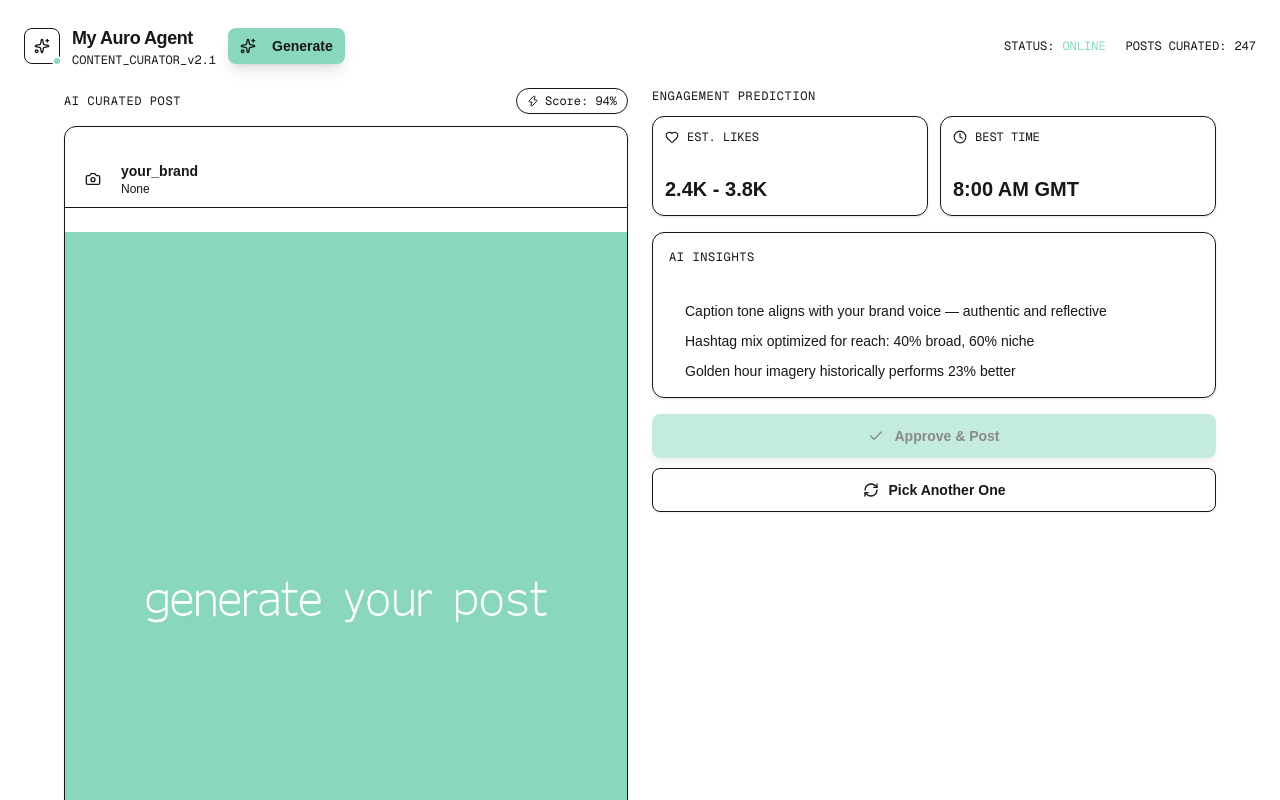
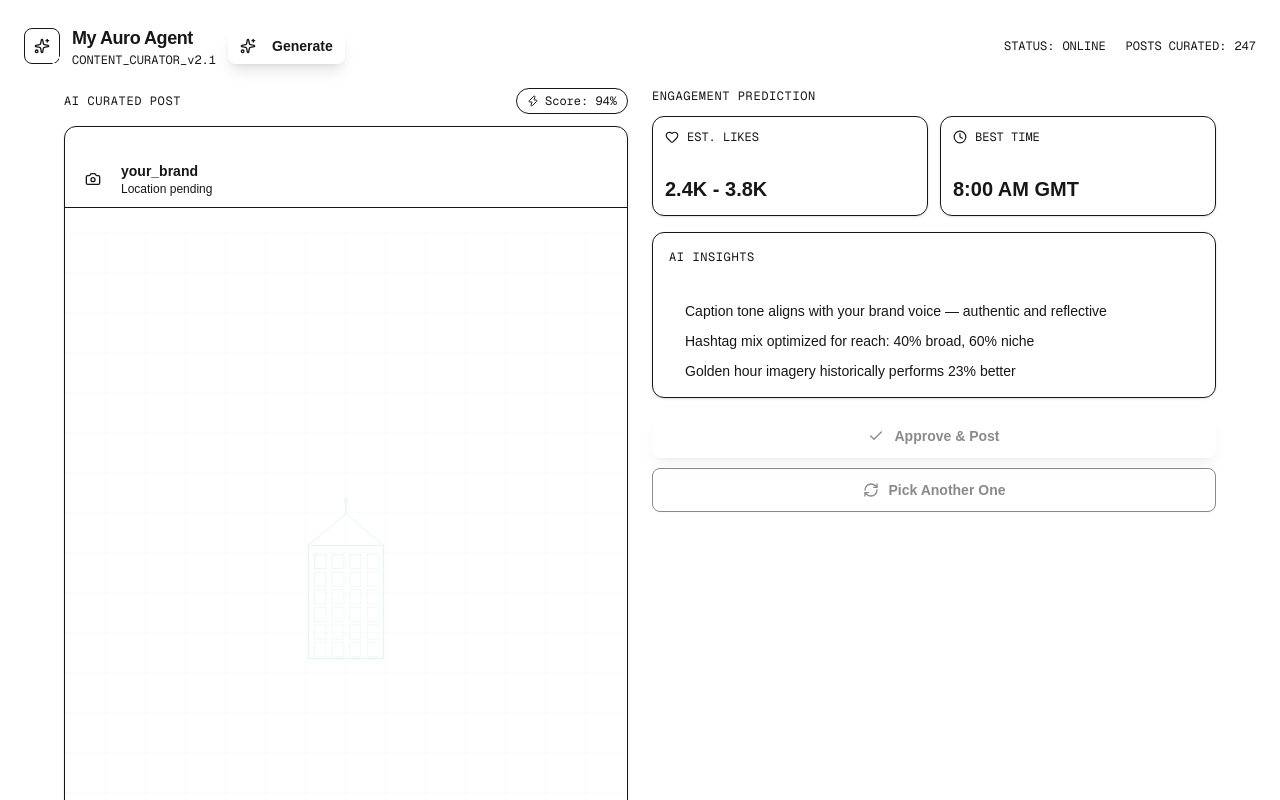
Before and after one commit to Harerina/auroagent, a Next.js app: page / in a window 1280 px wide. Shown: the top 800 px of the page. Built offline with nearby package versions, Linux system fonts and the light colour scheme.

Commit message:
set animation with v0

```diff
--- a/app/page.tsx
+++ b/app/page.tsx
@@ -1,7 +1,9 @@
 "use client";
 
-import { useState } from "react";
+import { useState, useEffect } from "react";
 import Image from "next/image";
+import confetti from "canvas-confetti";
+import { motion, AnimatePresence } from "framer-motion";
 import {
   Check,
   RefreshCw,
@@ -77,11 +79,90 @@ const curatedPost = {
   },
 };
 
-const defaultCuratedData = {
-  vibe: "None",
-  hashtags: ["#none"],
-  location: "None",
+const defaultCuratedData: {
+  vibe: string;
+  hashtags: string[];
+  location: string;
+} = {
+  vibe: "Awaiting visual input...",
+  hashtags: [],
+  location: "Location pending",
 };
+
+const mubitMessages = [
+  "MUBIT: Analyzing visual patterns...",
+  "Detecting architectural preferences...",
+  "Updating your digital Aura...",
+];
+
+// Architectural SVG placeholder for the "analyzing" state
+function ArchitecturalPlaceholder() {
+  return (
+    <div className="absolute inset-0 flex items-center justify-center bg-gradient-to-br from-secondary via-muted to-secondary">
+      <div className="relative w-full h-full flex items-center justify-center overflow-hidden">
+        {/* Grid pattern */}
+        <div className="absolute inset-0 opacity-20">
+          <svg width="100%" height="100%" xmlns="http://www.w3.org/2000/svg">
+            <defs>
+              <pattern
+                id="grid"
+                width="40"
+                height="40"
+                patternUnits="userSpaceOnUse"
+              >
+                <path
+                  d="M 40 0 L 0 0 0 40"
+                  fill="none"
+                  stroke="#89D8BE"
+                  strokeWidth="0.5"
+                />
+              </pattern>
+            </defs>
+            <rect width="100%" height="100%" fill="url(#grid)" />
+          </svg>
+        </div>
+
+        {/* Building wireframe */}
+        <svg
+          viewBox="0 0 200 280"
+          className="w-32 h-44 opacity-40"
+          fill="none"
+          stroke="#89D8BE"
+          strokeWidth="1"
+        >
+          {/* Main building */}
+          <rect x="40" y="80" width="120" height="180" />
+          {/* Windows grid */}
+          {[0, 1, 2, 3, 4, 5].map((row) =>
+            [0, 1, 2, 3].map((col) => (
+              <rect
+                key={`${row}-${col}`}
+                x={50 + col * 28}
+                y={95 + row * 28}
+                width="18"
+                height="22"
+                className="animate-pulse"
+                style={{ animationDelay: `${(row + col) * 100}ms` }}
+              />
+            )),
+          )}
+          {/* Roof structure */}
+          <path d="M40 80 L100 30 L160 80" />
+          <line x1="100" y1="30" x2="100" y2="10" />
+          {/* Antenna */}
+          <circle cx="100" cy="8" r="3" />
+        </svg>
+
+        {/* Floating text */}
+        <div className="absolute bottom-8 left-0 right-0 text-center">
+          <p className="text-xs font-mono text-primary/60 tracking-widest animate-pulse">
+            AWAITING INPUT
+          </p>
+        </div>
+      </div>
+    </div>
+  );
+}
 
 export default function AuroDashboard() {
   const [currentImage, setCurrentImage] = useState("/images/none.jpg");
@@ -89,12 +170,67 @@ export default function AuroDashboard() {
   const [isPosting, setIsPosting] = useState(false);
   const [isRefreshing, setIsRefreshing] = useState(false);
   const [posted, setPosted] = useState(false);
+  const [showMubitOverlay, setShowMubitOverlay] = useState(false);
+  const [mubitMessageIndex, setMubitMessageIndex] = useState(0);
+  const [animationKey, setAnimationKey] = useState(0);
+
+  // MUBIT message cycling effect
+  useEffect(() => {
+    if (showMubitOverlay) {
+      const interval = setInterval(() => {
+        setMubitMessageIndex((prev) => (prev + 1) % mubitMessages.length);
+      }, 1200);
+      return () => clearInterval(interval);
+    }
+  }, [showMubitOverlay]);
+
+  const fireConfetti = () => {
+    const colors = ["#89D8BE", "#ffffff", "#6bc4a8"];
+
+    // Left burst
+    confetti({
+      particleCount: 80,
+      spread: 60,
+      origin: { x: 0.3, y: 0.6 },
+      colors,
+      ticks: 200,
+      gravity: 0.8,
+      scalar: 1.2,
+      shapes: ["circle", "square"],
+    });
+
+    // Right burst
+    confetti({
+      particleCount: 80,
+      spread: 60,
+      origin: { x: 0.7, y: 0.6 },
+      colors,
+      ticks: 200,
+      gravity: 0.8,
+      scalar: 1.2,
+      shapes: ["circle", "square"],
+    });
+
+    // Center celebration
+    setTimeout(() => {
+      confetti({
+        particleCount: 50,
+        spread: 100,
+        origin: { x: 0.5, y: 0.5 },
+        colors,
+        ticks: 150,
+        gravity: 1,
+        scalar: 0.8,
+      });
+    }, 150);
+  };
 
   const handleGenerate = async () => {
     setIsRefreshing(true);
     setPosted(false);
     const nextImage = imageList[Math.floor(Math.random() * imageList.length)];
     setCurrentImage(nextImage);
+    setAnimationKey((prev) => prev + 1);
 
     const preset = imagePresets[nextImage] || defaultCuratedData;
     setCuratedData(preset);
@@ -134,6 +270,7 @@ export default function AuroDashboard() {
         }),
       });
       setPosted(true);
+      fireConfetti();
     } catch (e) {
       console.error(e);
     } finally {
@@ -143,6 +280,8 @@ export default function AuroDashboard() {
 
   const handleRefresh = async () => {
     setIsRefreshing(true);
+    setShowMubitOverlay(true);
+    setMubitMessageIndex(0);
     setPosted(false);
 
     try {
@@ -155,25 +294,62 @@ export default function AuroDashboard() {
           timestamp: new Date().toISOString(),
         }),
       });
-      console.log("MUBIT: Image stored for midnight reflection batch.");
     } catch (e) {
       console.error("MUBIT: Failed to store reflection data", e);
     }
 
+    // Show overlay for 3.6 seconds (3 messages)
+    setTimeout(async () => {
+      setShowMubitOverlay(false);
       await handleGenerate();
+    }, 3600);
   };
+
+  const isDefaultImage = currentImage === "/images/none.jpg";
 
   return (
     <div className="min-h-screen max-w-full overflow-x-hidden overflow-y-auto flex flex-col bg-background p-4 lg:p-6 pb-8">
+      {/* MUBIT Learning Overlay */}
+      {showMubitOverlay && (
+        <div className="fixed inset-0 z-50 bg-background/95 backdrop-blur-sm flex items-center justify-center">
+          <div className="text-center space-y-6">
+            <div className="relative">
+              <div className="h-16 w-16 mx-auto rounded-2xl bg-primary/10 border border-primary/30 flex items-center justify-center">
+                <RefreshCw className="h-8 w-8 text-primary animate-spin" />
+              </div>
+              <div className="absolute -inset-4 rounded-3xl bg-primary/5 animate-pulse" />
+            </div>
+            <div className="space-y-2">
+              <p
+                key={mubitMessageIndex}
+                className="text-lg font-mono text-primary animate-in fade-in slide-in-from-bottom-2 duration-500"
+              >
+                {mubitMessages[mubitMessageIndex]}
+              </p>
+              <div className="flex justify-center gap-1.5 mt-4">
+                {mubitMessages.map((_, i) => (
+                  <div
+                    key={i}
+                    className={`h-1.5 w-8 rounded-full transition-all duration-300 ${
+                      i === mubitMessageIndex ? "bg-primary" : "bg-primary/20"
+                    }`}
+                  />
+                ))}
+              </div>
+            </div>
+          </div>
+        </div>
+      )}
+
       {/* Header */}
       <header className="flex-shrink-0 mb-4 lg:mb-5">
         <div className="flex items-center justify-between">
           <div className="flex items-center gap-3">
             <div className="relative">
-              <div className="h-9 w-9 rounded-lg bg-primary/20 flex items-center justify-center border border-primary/30">
+              <div className="h-9 w-9 rounded-lg bg-primary/20 flex items-center justify-center border border-primary/30 transition-all duration-300 hover:bg-primary/30 hover:scale-105">
                 <Sparkles className="h-4 w-4 text-primary" />
               </div>
-              <div className="absolute -bottom-0.5 -right-0.5 h-2.5 w-2.5 rounded-full bg-[#88d8c0] border-2 border-background" />
+              <div className="absolute -bottom-0.5 -right-0.5 h-2.5 w-2.5 rounded-full bg-primary border-2 border-background" />
             </div>
             <div>
               <h1 className="text-lg font-semibold tracking-tight text-foreground">
@@ -187,8 +363,7 @@ export default function AuroDashboard() {
             <Button
               onClick={handleGenerate}
               disabled={isRefreshing}
-              className="h-9 px-4 text-sm font-semibold text-primary-foreground rounded-lg transition-all duration-300 shadow-lg shadow-primary/20"
-              style={{ backgroundColor: "#89D8BE" }}
+              className="h-9 px-4 text-sm font-semibold bg-primary hover:bg-primary/90 text-primary-foreground rounded-lg transition-all duration-300 shadow-lg shadow-primary/20 hover:shadow-primary/40 hover:scale-[1.02] active:scale-[0.98]"
             >
               <Sparkles
                 className={`h-4 w-4 mr-2 ${isRefreshing ? "animate-spin" : ""}`}
@@ -200,7 +375,7 @@ export default function AuroDashboard() {
           <div className="flex items-center gap-5 text-xs text-muted-foreground font-mono">
             <div className="flex items-center gap-2">
               <span className="text-muted-foreground/60">STATUS:</span>
-              <span className="text-[#88d8c0]">ONLINE</span>
+              <span className="text-primary">ONLINE</span>
             </div>
             <div className="hidden sm:flex items-center gap-2">
               <span className="text-muted-foreground/60">POSTS CURATED:</span>
@@ -219,7 +394,7 @@ export default function AuroDashboard() {
               <h2 className="text-xs font-mono text-muted-foreground tracking-wider uppercase">
                 AI Curated Post
               </h2>
-              <div className="flex items-center gap-1.5 px-2.5 py-1 rounded-full bg-primary/10 border border-primary/30">
+              <div className="flex items-center gap-1.5 px-2.5 py-1 rounded-full bg-primary/10 border border-primary/30 transition-all duration-300 hover:bg-primary/20">
                 <Zap className="h-3 w-3 text-primary" />
                 <span className="text-xs font-mono text-primary">
                   Score: {curatedPost.engagement.score}%
@@ -227,7 +402,75 @@ export default function AuroDashboard() {
               </div>
             </div>
 
+            <AnimatePresence mode="wait">
+              {isRefreshing && !showMubitOverlay ? (
+                <motion.div
+                  key="skeleton"
+                  initial={{ opacity: 0 }}
+                  animate={{ opacity: 1 }}
+                  exit={{ opacity: 0 }}
+                  transition={{ duration: 0.3 }}
+                >
                   <Card className="flex flex-col overflow-hidden bg-card border-border/50">
+                    {/* Skeleton Header */}
+                    <div className="flex-shrink-0 flex items-center gap-3 px-3 py-2.5 border-b border-border/50">
+                      <div className="h-8 w-8 rounded-full bg-secondary animate-pulse" />
+                      <div className="flex-1 space-y-1.5">
+                        <div className="h-3 w-20 bg-secondary rounded animate-pulse" />
+                        <div className="h-2 w-32 bg-secondary rounded animate-pulse" />
+                      </div>
+                    </div>
+
+                    {/* Skeleton Image */}
+                    <div
+                      className="w-full bg-secondary"
+                      style={{ aspectRatio: "4/5" }}
+                    >
+                      <div className="w-full h-full flex items-center justify-center">
+                        <div className="text-center space-y-3">
+                          <div className="h-12 w-12 mx-auto rounded-xl bg-muted flex items-center justify-center">
+                            <RefreshCw className="h-6 w-6 text-primary animate-spin" />
+                          </div>
+                          <p className="text-xs font-mono text-muted-foreground animate-pulse">
+                            Analyzing composition...
+                          </p>
+                        </div>
+                      </div>
+                    </div>
+
+                    {/* Skeleton Footer */}
+                    <div className="p-3 space-y-2">
+                      <div className="flex gap-3">
+                        <div className="h-5 w-5 rounded bg-secondary animate-pulse" />
+                        <div className="h-5 w-5 rounded bg-secondary animate-pulse" />
+                        <div className="h-5 w-5 rounded bg-secondary animate-pulse" />
+                      </div>
+                      <div className="h-4 w-3/4 bg-secondary rounded animate-pulse" />
+                      <div className="flex gap-1">
+                        {[1, 2, 3, 4].map((i) => (
+                          <div
+                            key={i}
+                            className="h-5 w-16 bg-secondary rounded animate-pulse"
+                          />
+                        ))}
+                      </div>
+                    </div>
+                  </Card>
+                </motion.div>
+              ) : (
+                <motion.div
+                  key={`result-${animationKey}`}
+                  initial={{ opacity: 0, x: 100 }}
+                  animate={{ opacity: 1, x: 0 }}
+                  exit={{ opacity: 0, x: -50 }}
+                  transition={{
+                    type: "spring",
+                    stiffness: 100,
+                    damping: 15,
+                    mass: 0.8,
+                  }}
+                >
+                  <Card className="flex flex-col overflow-hidden bg-card border-border/50 transition-all duration-300 hover:border-primary/30 hover:shadow-lg hover:shadow-primary/5">
                     <div className="flex-shrink-0 flex items-center gap-3 px-3 py-2.5 border-b border-border/50">
                       <div className="h-8 w-8 rounded-full bg-gradient-to-br from-primary/60 to-primary/20 flex items-center justify-center">
                         <Camera className="h-4 w-4 text-primary-foreground" />
@@ -243,7 +486,13 @@ export default function AuroDashboard() {
                     </div>
 
                     <div className="w-full bg-secondary">
-                <div className="relative w-full" style={{ aspectRatio: "4/5" }}>
+                      <div
+                        className="relative w-full"
+                        style={{ aspectRatio: "4/5" }}
+                      >
+                        {isDefaultImage ? (
+                          <ArchitecturalPlaceholder />
+                        ) : (
                           <Image
                             src={currentImage}
                             alt="Curated Instagram post"
@@ -251,17 +500,18 @@ export default function AuroDashboard() {
                             className="object-cover"
                             priority
                           />
+                        )}
                       </div>
                     </div>
 
                     <div className="p-3">
                       <div className="flex items-center justify-between mb-2">
                         <div className="flex items-center gap-3">
-                    <Heart className="h-5 w-5 text-muted-foreground hover:text-primary transition-colors cursor-pointer" />
-                    <MessageCircle className="h-5 w-5 text-muted-foreground hover:text-foreground transition-colors cursor-pointer" />
-                    <Send className="h-5 w-5 text-muted-foreground hover:text-foreground transition-colors cursor-pointer" />
+                          <Heart className="h-5 w-5 text-muted-foreground hover:text-primary transition-all duration-200 cursor-pointer hover:scale-110" />
+                          <MessageCircle className="h-5 w-5 text-muted-foreground hover:text-foreground transition-all duration-200 cursor-pointer hover:scale-110" />
+                          <Send className="h-5 w-5 text-muted-foreground hover:text-foreground transition-all duration-200 cursor-pointer hover:scale-110" />
                         </div>
-                  <Bookmark className="h-5 w-5 text-muted-foreground hover:text-foreground transition-colors cursor-pointer" />
+                        <Bookmark className="h-5 w-5 text-muted-foreground hover:text-foreground transition-all duration-200 cursor-pointer hover:scale-110" />
                       </div>
 
                       <div>
@@ -274,17 +524,23 @@ export default function AuroDashboard() {
 
                         <div className="flex flex-wrap gap-1">
                           {(curatedData.hashtags || []).map((tag, index) => (
-                      <span
+                            <motion.span
                               key={index}
-                        className="text-xs text-primary font-mono bg-primary/10 px-1 py-0.5 rounded"
+                              initial={{ opacity: 0, y: 10 }}
+                              animate={{ opacity: 1, y: 0 }}
+                              transition={{ delay: index * 0.05 }}
+                              className="text-xs text-primary font-mono bg-primary/10 px-1.5 py-0.5 rounded transition-all duration-200 hover:bg-primary/20"
                             >
                               {tag}
-                      </span>
+                            </motion.span>
                           ))}
                         </div>
                       </div>
                     </div>
                   </Card>
+                </motion.div>
+              )}
+            </AnimatePresence>
           </div>
 
           {/* Right: Analytics & Actions */}
@@ -294,7 +550,7 @@ export default function AuroDashboard() {
                 Engagement Prediction
               </h2>
               <div className="grid grid-cols-2 gap-3">
-                <Card className="p-3 bg-card border-border/50">
+                <Card className="p-3 bg-card border-border/50 transition-all duration-300 hover:border-primary/30 hover:shadow-lg hover:shadow-primary/5">
                   <div className="flex items-center gap-2 mb-1.5">
                     <Heart className="h-3.5 w-3.5 text-primary" />
                     <span className="text-xs font-mono text-muted-foreground uppercase">
@@ -305,7 +561,7 @@ export default function AuroDashboard() {
                     {curatedPost.engagement.estimatedLikes}
                   </p>
                 </Card>
-                <Card className="p-3 bg-card border-border/50">
+                <Card className="p-3 bg-card border-border/50 transition-all duration-300 hover:border-primary/30 hover:shadow-lg hover:shadow-primary/5">
                   <div className="flex items-center gap-2 mb-1.5">
                     <Clock className="h-3.5 w-3.5 text-primary" />
                     <span className="text-xs font-mono text-muted-foreground uppercase">
@@ -319,7 +575,7 @@ export default function AuroDashboard() {
               </div>
             </div>
 
-            <Card className="p-4 bg-card border-border/50">
+            <Card className="p-4 bg-card border-border/50 transition-all duration-300 hover:border-primary/30 hover:shadow-lg hover:shadow-primary/5">
               <h3 className="text-xs font-mono text-muted-foreground tracking-wider uppercase mb-3">
                 AI Insights
               </h3>
@@ -348,9 +604,9 @@ export default function AuroDashboard() {
 
             <div className="flex-shrink-0 space-y-2.5">
               {posted ? (
-                <div className="flex items-center justify-center gap-2.5 p-3 rounded-lg bg-[#88d8c0]/10 border border-[#88d8c0]/30 animate-in fade-in zoom-in">
-                  <Check className="h-4 w-4 text-[#88d8c0]" />
-                  <span className="font-medium text-[#88d8c0] text-sm">
+                <div className="flex items-center justify-center gap-2.5 p-3 rounded-lg bg-primary/10 border border-primary/30 animate-in fade-in zoom-in">
+                  <Check className="h-4 w-4 text-primary" />
+                  <span className="font-medium text-primary text-sm">
                     Posted Successfully to note.com
                   </span>
                 </div>
@@ -358,13 +614,8 @@ export default function AuroDashboard() {
                 <>
                   <Button
                     onClick={handleApprove}
-                    disabled={
-                      isPosting ||
-                      isRefreshing ||
-                      currentImage === "/images/none.jpg"
-                    }
-                    className="w-full h-11 text-sm font-semibold text-primary-foreground rounded-lg transition-all shadow-lg shadow-primary/20"
-                    style={{ backgroundColor: "#89D8BE" }}
+                    disabled={isPosting || isRefreshing || isDefaultImage}
+                    className="w-full h-11 text-sm font-semibold bg-primary hover:bg-primary/90 text-primary-foreground rounded-lg transition-all duration-300 shadow-lg shadow-primary/20 hover:shadow-primary/40 hover:scale-[1.01] active:scale-[0.99] disabled:opacity-50 disabled:hover:scale-100"
                   >
                     {isPosting ? (
                       <div className="flex items-center gap-2.5">
@@ -380,23 +631,14 @@ export default function AuroDashboard() {
                   </Button>
                   <Button
                     onClick={handleRefresh}
-                    disabled={isRefreshing || isPosting}
+                    disabled={isRefreshing || isPosting || isDefaultImage}
                     variant="outline"
-                    className="w-full h-11 text-sm font-semibold border-border/50 hover:bg-secondary hover:border-primary/30 rounded-lg transition-all group"
+                    className="w-full h-11 text-sm font-semibold border-border/50 hover:bg-secondary hover:border-primary/30 rounded-lg transition-all duration-300 group disabled:opacity-50"
                   >
-                    {isRefreshing ? (
-                      <div className="flex items-center gap-2.5">
-                        <RefreshCw className="h-4 w-4 animate-spin text-primary" />
-                        <span className="text-primary">
-                          MUBIT: Learning your Aura...
-                        </span>
-                      </div>
-                    ) : (
                     <div className="flex items-center gap-2.5">
                       <RefreshCw className="h-4 w-4 group-hover:rotate-180 transition-transform duration-500" />
                       <span>Pick Another One</span>
                     </div>
-                    )}
                   </Button>
                 </>
               )}
--- a/package.json
+++ b/package.json
@@ -12,8 +12,10 @@
     "@google/generative-ai": "^0.24.1",
     "@radix-ui/react-slot": "^1.2.4",
     "@upstash/workflow": "^1.2.0",
+    "canvas-confetti": "^1.9.4",
     "class-variance-authority": "^0.7.1",
     "clsx": "^2.1.1",
+    "framer-motion": "^12.38.0",
     "lucide-react": "^1.14.0",
     "next": "16.2.4",
     "openai": "^6.35.0",
@@ -23,6 +25,7 @@
   },
   "devDependencies": {
     "@tailwindcss/postcss": "^4",
+    "@types/canvas-confetti": "^1.9.0",
     "@types/node": "^20",
     "@types/react": "^19",
     "@types/react-dom": "^19",
```
Also changed, not shown: 1 other file (tests, documents, lock files or other folders). Lines whose indentation alone changed are shown as unchanged.
